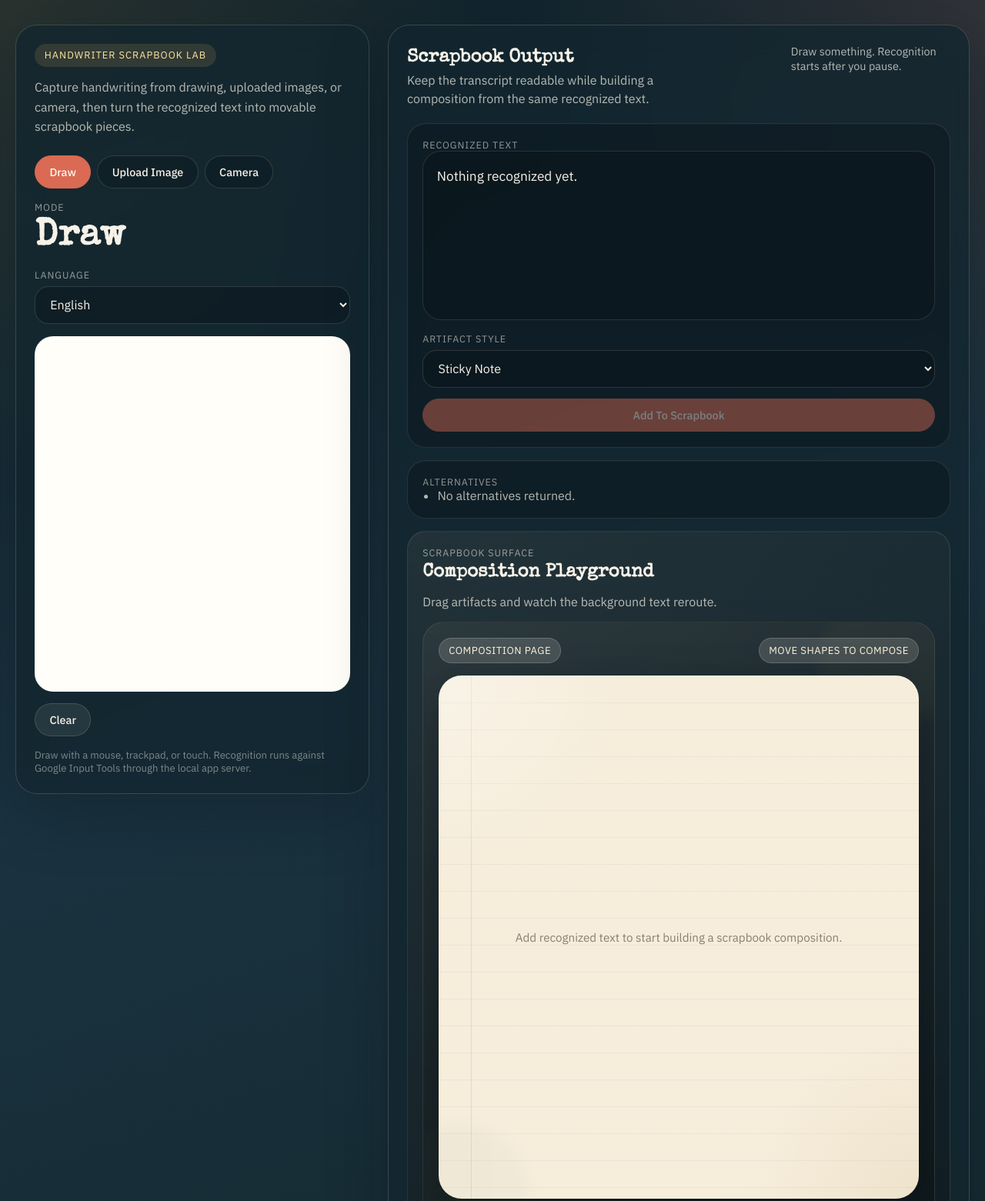
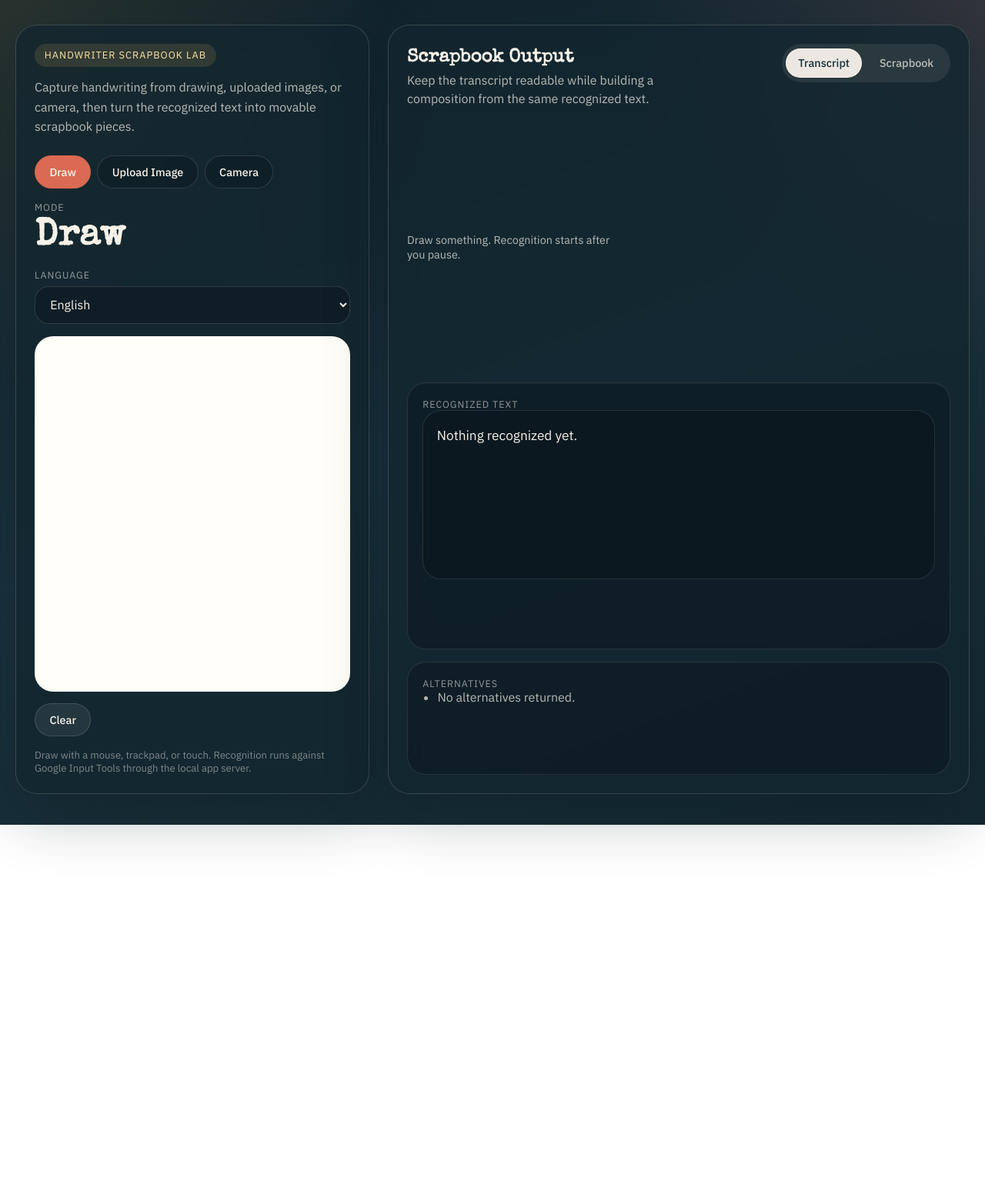
Before and after one commit to blackgirlbytes/pretext-handwriting-demo, a website with bundled scripts: page public/index.html in a window 1280 px wide. Shown: the top 1561 px of the page at 77% size. After the commit the page ends 1072 px from the top, so only its background shows below. Built offline with nearby package versions, Linux system fonts and the light colour scheme.

Commit message:
Fix scrapbook layout and output tabs
Entire-Checkpoint: 9d6157509c79

```diff
--- a/public/index.html
+++ b/public/index.html
@@ -89,12 +89,32 @@
             <h2>Scrapbook Output</h2>
             <p>Keep the transcript readable while building a composition from the same recognized text.</p>
           </div>
-          <div id="status" class="status">Draw something. Recognition starts after you pause.</div>
+          <div class="output-tabs" role="tablist" aria-label="Output views">
+            <button id="output-transcript-tab" class="output-tab" type="button" data-active="true">Transcript</button>
+            <button id="output-scrapbook-tab" class="output-tab" type="button" data-active="false">Scrapbook</button>
+          </div>
         </div>
 
+        <div id="status" class="status">Draw something. Recognition starts after you pause.</div>
+
+        <div id="transcript-panel" class="output-panel is-active">
           <div class="result-card transcript-card">
             <p class="eyebrow">Recognized Text</p>
             <div id="result-text" class="result-text">Nothing recognized yet.</div>
+          </div>
+
+          <div id="alternatives-card" class="result-card transcript-card">
+            <p class="eyebrow">Alternatives</p>
+            <ul id="candidate-list" class="candidate-list">
+              <li>No alternatives yet.</li>
+            </ul>
+          </div>
+        </div>
+
+        <div id="scrapbook-panel" class="output-panel">
+          <div class="result-card scrapbook-source-card">
+            <p class="eyebrow">Latest Recognized Text</p>
+            <div id="scrapbook-source-text" class="scrapbook-source-text">Nothing recognized yet.</div>
             <div class="scrapbook-controls">
               <label class="field">
                 <span>Artifact Style</span>
@@ -106,13 +126,6 @@
               </label>
               <button id="add-to-scrapbook-button" type="button">Add To Scrapbook</button>
             </div>
-        </div>
-
-        <div id="alternatives-card" class="result-card transcript-card">
-          <p class="eyebrow">Alternatives</p>
-          <ul id="candidate-list" class="candidate-list">
-            <li>No alternatives yet.</li>
-          </ul>
           </div>
 
           <div class="result-card scrapbook-card">
@@ -131,9 +144,7 @@
               <div id="scrapbook-surface" class="scrapbook-surface">
                 <div id="scrapbook-background-layer" class="scrapbook-background-layer"></div>
                 <div id="scrapbook-artifacts-layer" class="scrapbook-artifacts-layer"></div>
-              <p id="scrapbook-empty-state" class="scrapbook-empty-state">
-                Add recognized text to start building a scrapbook composition.
-              </p>
+              </div>
             </div>
           </div>
         </div>
--- a/public/js/app.js
+++ b/public/js/app.js
@@ -10,6 +10,7 @@ import { RecognitionApi } from "./services/recognition-api.js";
 const strokeCanvas = new StrokeCanvas(document.querySelector("#draw-canvas"));
 const recognitionApi = new RecognitionApi();
 const addToScrapbookButton = document.querySelector("#add-to-scrapbook-button");
+const scrapbookSourceText = document.querySelector("#scrapbook-source-text");
 const invalidScrapbookTexts = new Set([
   "Nothing recognized yet.",
   "Recognition failed.",
@@ -27,12 +28,12 @@ const resultView = new ResultView({
   status: document.querySelector("#status"),
   onResultTextChange: (text) => {
     latestRecognizedText = text;
+    scrapbookSourceText.textContent = text;
     addToScrapbookButton.disabled = !hasScrapbookReadyText(text);
   }
 });
 const scrapbookBoard = new ScrapbookBoard({
   surface: document.querySelector("#scrapbook-surface"),
-  emptyState: document.querySelector("#scrapbook-empty-state"),
   styleSelect: document.querySelector("#artifact-style-select"),
   backgroundLayer: document.querySelector("#scrapbook-background-layer"),
   artifactsLayer: document.querySelector("#scrapbook-artifacts-layer")
@@ -100,6 +101,29 @@ scrapbookBoard.mount();
 
 addToScrapbookButton.disabled = true;
 
+const outputTabs = {
+  transcript: document.querySelector("#output-transcript-tab"),
+  scrapbook: document.querySelector("#output-scrapbook-tab")
+};
+
+const outputPanels = {
+  transcript: document.querySelector("#transcript-panel"),
+  scrapbook: document.querySelector("#scrapbook-panel")
+};
+
+function setOutputTab(activeTab) {
+  for (const [name, button] of Object.entries(outputTabs)) {
+    button.dataset.active = String(name === activeTab);
+  }
+
+  for (const [name, panel] of Object.entries(outputPanels)) {
+    panel.classList.toggle("is-active", name === activeTab);
+  }
+}
+
+outputTabs.transcript.addEventListener("click", () => setOutputTab("transcript"));
+outputTabs.scrapbook.addEventListener("click", () => setOutputTab("scrapbook"));
+
 addToScrapbookButton.addEventListener("click", () => {
   if (!hasScrapbookReadyText(latestRecognizedText)) {
     resultView.setStatus("Recognize some handwriting before adding it to the scrapbook.");
@@ -114,4 +138,5 @@ addToScrapbookButton.addEventListener("click", () => {
   }
 
   resultView.setStatus("Added recognized text to the scrapbook.");
+  setOutputTab("scrapbook");
 });
--- a/public/styles.css
+++ b/public/styles.css
@@ -277,7 +277,7 @@ button:disabled {
   min-height: 1.4rem;
   color: rgba(247, 242, 232, 0.72);
   font-size: 0.9rem;
-  max-width: 24ch;
+  max-width: 32ch;
 }
 
 .result-card {
@@ -306,10 +306,54 @@ button:disabled {
   color: var(--muted);
 }
 
+.output-tabs {
+  display: inline-flex;
+  gap: 0.4rem;
+  padding: 0.35rem;
+  border-radius: 999px;
+  background: rgba(255, 244, 224, 0.08);
+}
+
+.output-tab {
+  padding: 0.55rem 0.95rem;
+}
+
+.output-tab[data-active="true"] {
+  background: rgba(255, 248, 239, 0.92);
+  border-color: rgba(255, 248, 239, 0.92);
+  color: #16303a;
+}
+
+.output-tab[data-active="false"] {
+  background: transparent;
+  border-color: transparent;
+  color: var(--muted);
+}
+
+.output-panel {
+  display: none;
+  gap: 1rem;
+}
+
+.output-panel.is-active {
+  display: grid;
+}
+
 .scrapbook-controls {
   display: grid;
   gap: 0.85rem;
   margin-top: 1rem;
+}
+
+.scrapbook-source-text {
+  min-height: 120px;
+  padding: 1rem;
+  border-radius: 18px;
+  background: rgba(8, 16, 21, 0.35);
+  border: 1px solid rgba(255, 244, 224, 0.12);
+  color: var(--text);
+  line-height: 1.55;
+  white-space: pre-wrap;
 }
 
 .scrapbook-card {
@@ -394,10 +438,9 @@ button:disabled {
 
 .scrapbook-surface {
   position: relative;
-  width: min(100%, 680px);
+  width: 100%;
   min-height: 680px;
   margin: 0 auto;
-  padding: 1.5rem;
   border-radius: 30px;
   background:
     linear-gradient(to bottom, rgba(58, 84, 116, 0.06) 0, rgba(58, 84, 116, 0.06) 1px, transparent 1px, transparent 35px),
@@ -441,18 +484,6 @@ button:disabled {
   color: #374151;
   font: 16px/24px Arial, sans-serif;
   white-space: pre-wrap;
-}
-
-.scrapbook-empty-state {
-  position: absolute;
-  inset: 24px;
-  z-index: 4;
-  margin: 0;
-  display: grid;
-  place-items: center;
-  text-align: center;
-  color: rgba(64, 55, 41, 0.6);
-  font-size: 0.95rem;
 }
 
 .scrapbook-artifact {
@@ -555,8 +586,4 @@ button:disabled {
   .status {
     max-width: none;
   }
-
-  .scrapbook-surface {
-    width: 100%;
-  }
 }
```
Also changed, not shown: public/js/lib/scrapbook-board.js. Lines whose indentation alone changed are shown as unchanged.
